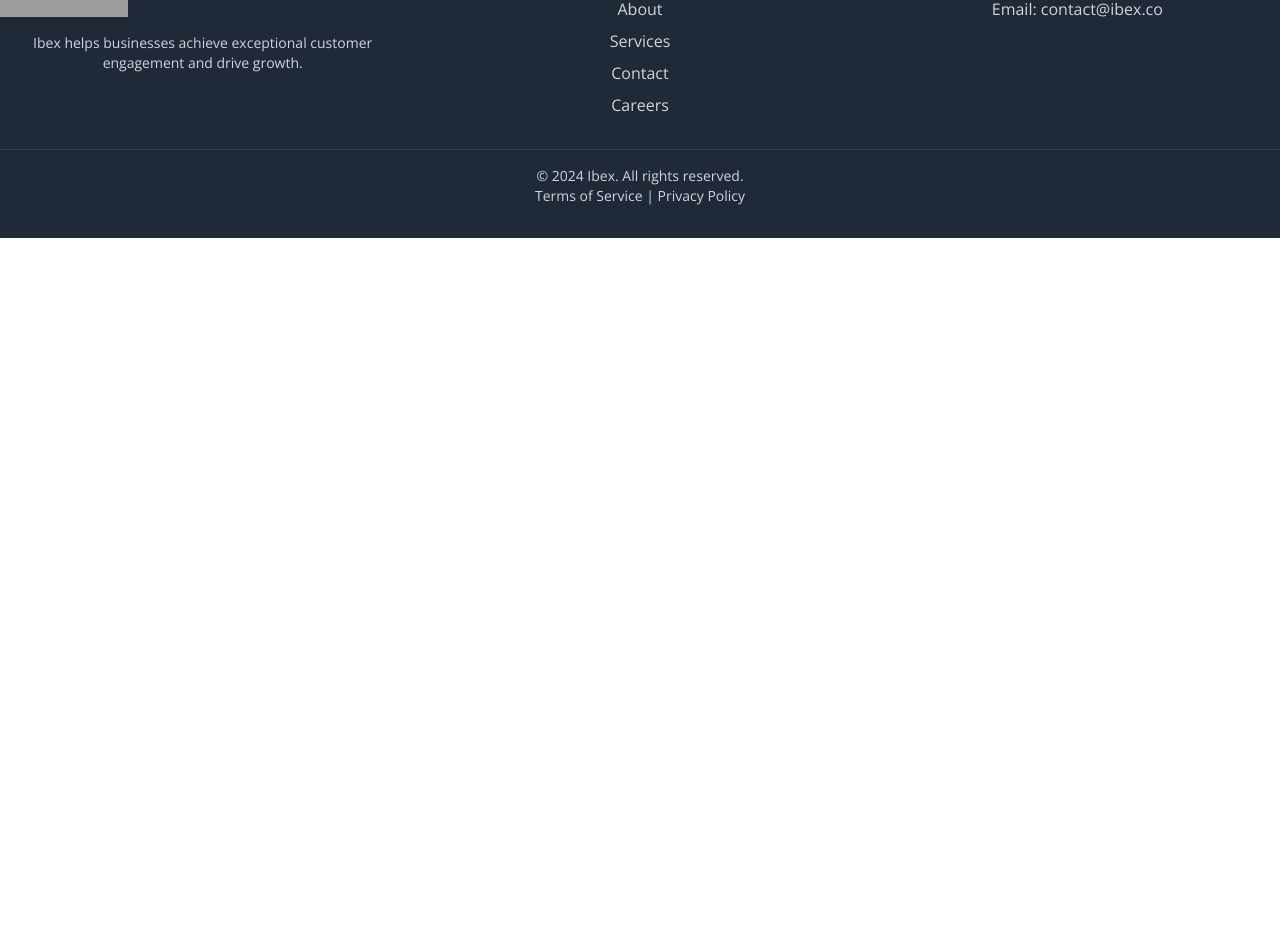
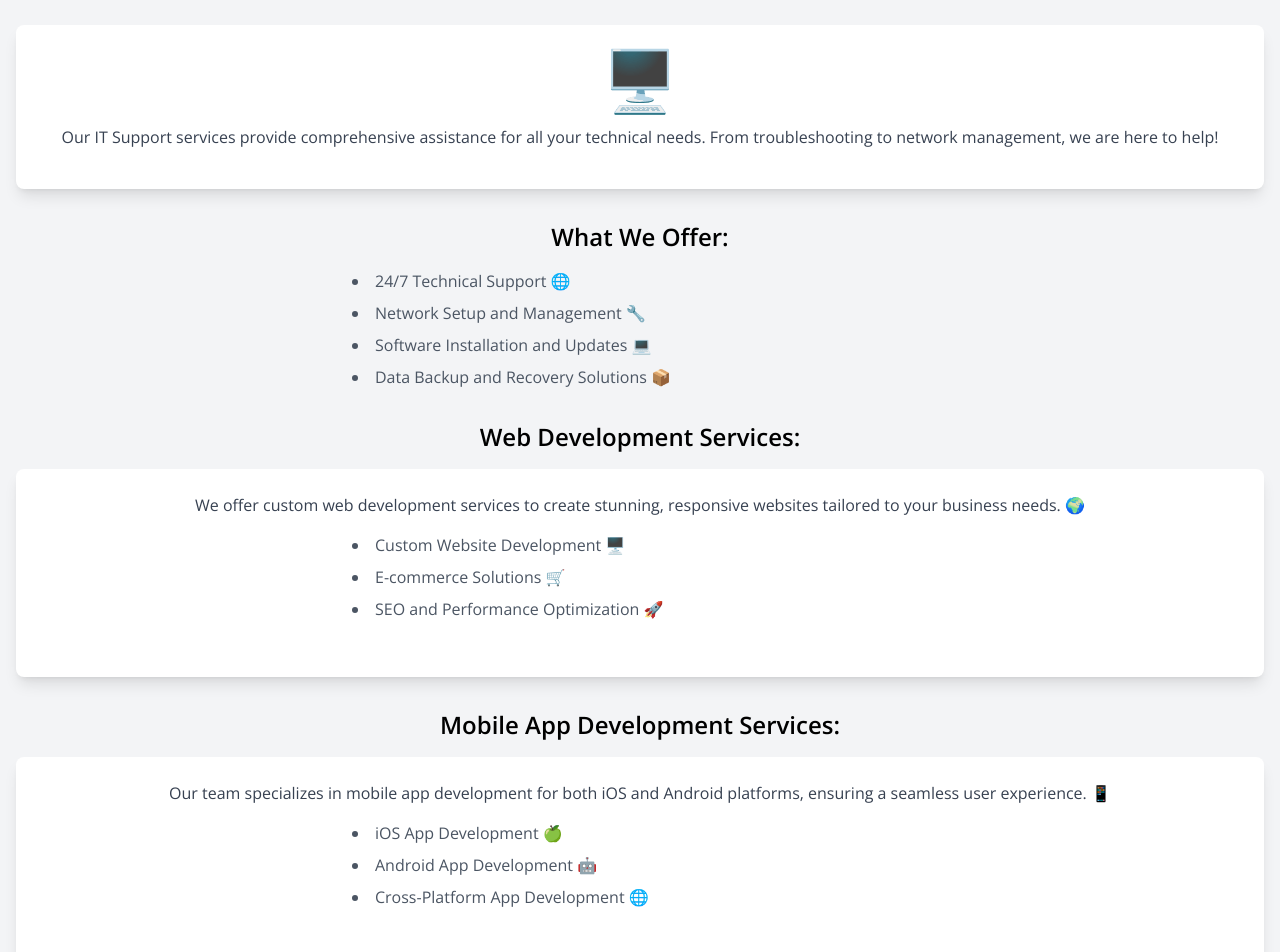
Before and after one commit to ziyanali30/ibexProjectH, a React (Vite) app: page /services/IT in a window 1280 px wide. Shown: the part 239-1191 px from the top of the page. Before the commit the page ends 800 px from the top, so only its background shows below. Built offline with nearby package versions, Linux system fonts and the light colour scheme; grey boxes are pictures that could not be loaded.

Commit message:
page for it support added

```diff
--- a/src/App.tsx
+++ b/src/App.tsx
@@ -8,6 +8,7 @@ import Services from "./components/Services";
 import About from "./components/About";
 import Contact from "./components/Contact";
 import Footer from "./components/Footer";
+import ITSupport from "./components/ITSupport";
 function App() {
   const [count, setCount] = useState(0);
 
@@ -19,6 +20,7 @@ function App() {
           <Route path="/" element={<Navigate to="/home" />} />
           <Route path="/home" element={<Home />} />
           <Route path="/services" element={<Services />} />
+          <Route path="/services/IT" element={<ITSupport />} />
           <Route path="/about" element={<About />} />
           <Route path="/contact" element={<Contact />} />
         </Routes>
--- a/src/components/Footer.tsx
+++ b/src/components/Footer.tsx
@@ -4,7 +4,7 @@ function Footer() {
       <div className="container mx-auto grid grid-cols-1 md:grid-cols-3 gap-8">
         {/* Branding and Logo Section */}
         <div>
-          <img src="logo.jpg" alt="Ibex Logo" className="w-32 mb-4" />
+          <img src="https://derhjzjgqhzkqefjmrer.supabase.co/storage/v1/object/public/assets/logo.jpg" alt="Ibex Logo" className="w-32 mb-4" />
           <p className="text-sm">
             Ibex helps businesses achieve exceptional customer engagement and drive growth.
           </p>
--- a/src/components/Header.tsx
+++ b/src/components/Header.tsx
@@ -69,7 +69,7 @@ function Header() {
     <header className="bg-lightBg dark:bg-darkBg dark:text-darkText shadow-md sticky top-0 z-50">
       <nav className="w-full px-6 flex justify-between items-center py-4">
         <div className="logo hidden md:block">
-          <img src="logo.jpg" alt="Ibex Logo" className="w-36" />
+          <img src="https://derhjzjgqhzkqefjmrer.supabase.co/storage/v1/object/public/assets/logo.jpg" alt="Ibex Logo" className="w-36" />
         </div>
 
         {/* Hamburger Menu Button (visible on small screens) */}
--- a/src/components/Hero.tsx
+++ b/src/components/Hero.tsx
@@ -27,7 +27,7 @@ function Hero() {
               loop
               muted
             >
-              <source src="sample.mp4" type="video/mp4" />
+              <source src="https://derhjzjgqhzkqefjmrer.supabase.co/storage/v1/object/public/assets/sample.mp4?t=2024-10-08T01%3A39%3A34.499Z" type="video/mp4" />
               Your browser does not support the video tag.
             </video>
           </div>
--- /dev/null
+++ b/src/components/ITSupport.tsx
@@ -0,0 +1,185 @@
+import React from 'react';
+import { motion } from 'framer-motion';
+import { Helmet } from 'react-helmet';
+import Testimonials from './Testimonials'; // Import the Testimonials component
+
+const ITSupport: React.FC = () => {
+  return (
+    <>
+      <Helmet>
+        <title>IT Support - Ibex 🐐</title>
+      </Helmet>
+      <section className="py-16 bg-gray-100 w-full dark:bg-gray-800">
+        <div className="container mx-auto px-4">
+          <motion.h2
+            className="text-4xl font-bold text-center mb-8 text-black dark:text-darkText"
+            initial={{ opacity: 0, y: -50 }}
+            animate={{ opacity: 1, y: 0 }}
+            transition={{ duration: 0.8 }}>
+            IT Support Services
+          </motion.h2>
+          <motion.div
+            className="bg-white p-6 shadow-lg rounded-lg text-center mx-auto mb-8"
+            initial={{ opacity: 0, scale: 0.9 }}
+            animate={{ opacity: 1, scale: 1 }}
+            transition={{ duration: 0.8 }}>
+            <motion.div className="text-6xl mb-4" animate={{ rotate: [0, 10, -10, 0] }} transition={{ duration: 1 }}>
+              🖥️
+            </motion.div>
+            <motion.p
+              className="text-gray-700 mb-4"
+              initial={{ opacity: 0, y: 20 }}
+              animate={{ opacity: 1, y: 0 }}
+              transition={{ duration: 0.8, delay: 0.2 }}>
+              Our IT Support services provide comprehensive assistance for all your technical needs. From troubleshooting to network management, we are here to help!
+            </motion.p>
+          </motion.div>
+
+          {/* Web Development Section */}
+          <motion.h3
+            className="text-2xl font-semibold text-center mb-4"
+            initial={{ opacity: 0, y: -20 }}
+            animate={{ opacity: 1, y: 0 }}
+            transition={{ duration: 0.8, delay: 0.4 }}>
+            What We Offer:
+          </motion.h3>
+          <ul className="list-disc list-inside text-left mx-auto max-w-xl mb-8">
+            <motion.li
+              className="mb-2 text-gray-600"
+              initial={{ opacity: 0 }}
+              animate={{ opacity: 1 }}
+              transition={{ duration: 0.8, delay: 0.6 }}>
+              24/7 Technical Support 🌐
+            </motion.li>
+            <motion.li
+              className="mb-2 text-gray-600"
+              initial={{ opacity: 0 }}
+              animate={{ opacity: 1 }}
+              transition={{ duration: 0.8, delay: 0.7 }}>
+              Network Setup and Management 🔧
+            </motion.li>
+            <motion.li
+              className="mb-2 text-gray-600"
+              initial={{ opacity: 0 }}
+              animate={{ opacity: 1 }}
+              transition={{ duration: 0.8, delay: 0.8 }}>
+              Software Installation and Updates 💻
+            </motion.li>
+            <motion.li
+              className="mb-2 text-gray-600"
+              initial={{ opacity: 0 }}
+              animate={{ opacity: 1 }}
+              transition={{ duration: 0.8, delay: 0.9 }}>
+              Data Backup and Recovery Solutions 📦
+            </motion.li>
+          </ul>
+
+          {/* Web Development Services Section */}
+          <motion.h3
+            className="text-2xl font-semibold text-center mb-4"
+            initial={{ opacity: 0, y: -20 }}
+            animate={{ opacity: 1, y: 0 }}
+            transition={{ duration: 0.8, delay: 1 }}>
+            Web Development Services:
+          </motion.h3>
+          <motion.div
+            className="bg-white p-6 shadow-lg rounded-lg text-center mx-auto mb-8"
+            initial={{ opacity: 0, scale: 0.9 }}
+            animate={{ opacity: 1, scale: 1 }}
+            transition={{ duration: 0.8 }}>
+            <motion.p
+              className="text-gray-700 mb-4"
+              initial={{ opacity: 0, y: 20 }}
+              animate={{ opacity: 1, y: 0 }}
+              transition={{ duration: 0.8, delay: 0.2 }}>
+              We offer custom web development services to create stunning, responsive websites tailored to your business needs. 🌍
+            </motion.p>
+            <ul className="list-disc list-inside text-left mx-auto max-w-xl mb-8">
+              <motion.li
+                className="mb-2 text-gray-600"
+                initial={{ opacity: 0 }}
+                animate={{ opacity: 1 }}
+                transition={{ duration: 0.8, delay: 0.6 }}>
+                Custom Website Development 🖥️
+              </motion.li>
+              <motion.li
+                className="mb-2 text-gray-600"
+                initial={{ opacity: 0 }}
+                animate={{ opacity: 1 }}
+                transition={{ duration: 0.8, delay: 0.7 }}>
+                E-commerce Solutions 🛒
+              </motion.li>
+              <motion.li
+                className="mb-2 text-gray-600"
+                initial={{ opacity: 0 }}
+                animate={{ opacity: 1 }}
+                transition={{ duration: 0.8, delay: 0.8 }}>
+                SEO and Performance Optimization 🚀
+              </motion.li>
+            </ul>
+          </motion.div>
+
+          {/* Mobile App Development Services Section */}
+          <motion.h3
+            className="text-2xl font-semibold text-center mb-4"
+            initial={{ opacity: 0, y: -20 }}
+            animate={{ opacity: 1, y: 0 }}
+            transition={{ duration: 0.8, delay: 1 }}>
+            Mobile App Development Services:
+          </motion.h3>
+          <motion.div
+            className="bg-white p-6 shadow-lg rounded-lg text-center mx-auto mb-8"
+            initial={{ opacity: 0, scale: 0.9 }}
+            animate={{ opacity: 1, scale: 1 }}
+            transition={{ duration: 0.8 }}>
+            <motion.p
+              className="text-gray-700 mb-4"
+              initial={{ opacity: 0, y: 20 }}
+              animate={{ opacity: 1, y: 0 }}
+              transition={{ duration: 0.8, delay: 0.2 }}>
+              Our team specializes in mobile app development for both iOS and Android platforms, ensuring a seamless user experience. 📱
+            </motion.p>
+            <ul className="list-disc list-inside text-left mx-auto max-w-xl mb-8">
+              <motion.li
+                className="mb-2 text-gray-600"
+                initial={{ opacity: 0 }}
+                animate={{ opacity: 1 }}
+                transition={{ duration: 0.8, delay: 0.6 }}>
+                iOS App Development 🍏
+              </motion.li>
+              <motion.li
+                className="mb-2 text-gray-600"
+                initial={{ opacity: 0 }}
+                animate={{ opacity: 1 }}
+                transition={{ duration: 0.8, delay: 0.7 }}>
+                Android App Development 🤖
+              </motion.li>
+              <motion.li
+                className="mb-2 text-gray-600"
+                initial={{ opacity: 0 }}
+                animate={{ opacity: 1 }}
+                transition={{ duration: 0.8, delay: 0.8 }}>
+                Cross-Platform App Development 🌐
+              </motion.li>
+            </ul>
+          </motion.div>
+
+          {/* Testimonials Section */}
+          <Testimonials />
+
+          <motion.div
+            className="text-center mt-8"
+            initial={{ opacity: 0, y: 20 }}
+            animate={{ opacity: 1, y: 0 }}
+            transition={{ duration: 0.8, delay: 1 }}>
+            <button className="bg-blue-600 text-white px-6 py-3 rounded hover:bg-blue-500 transition duration-300">
+              Contact Us for More Info
+            </button>
+          </motion.div>
+        </div>
+      </section>
+    </>
+  );
+};
+
+export default ITSupport;
```
